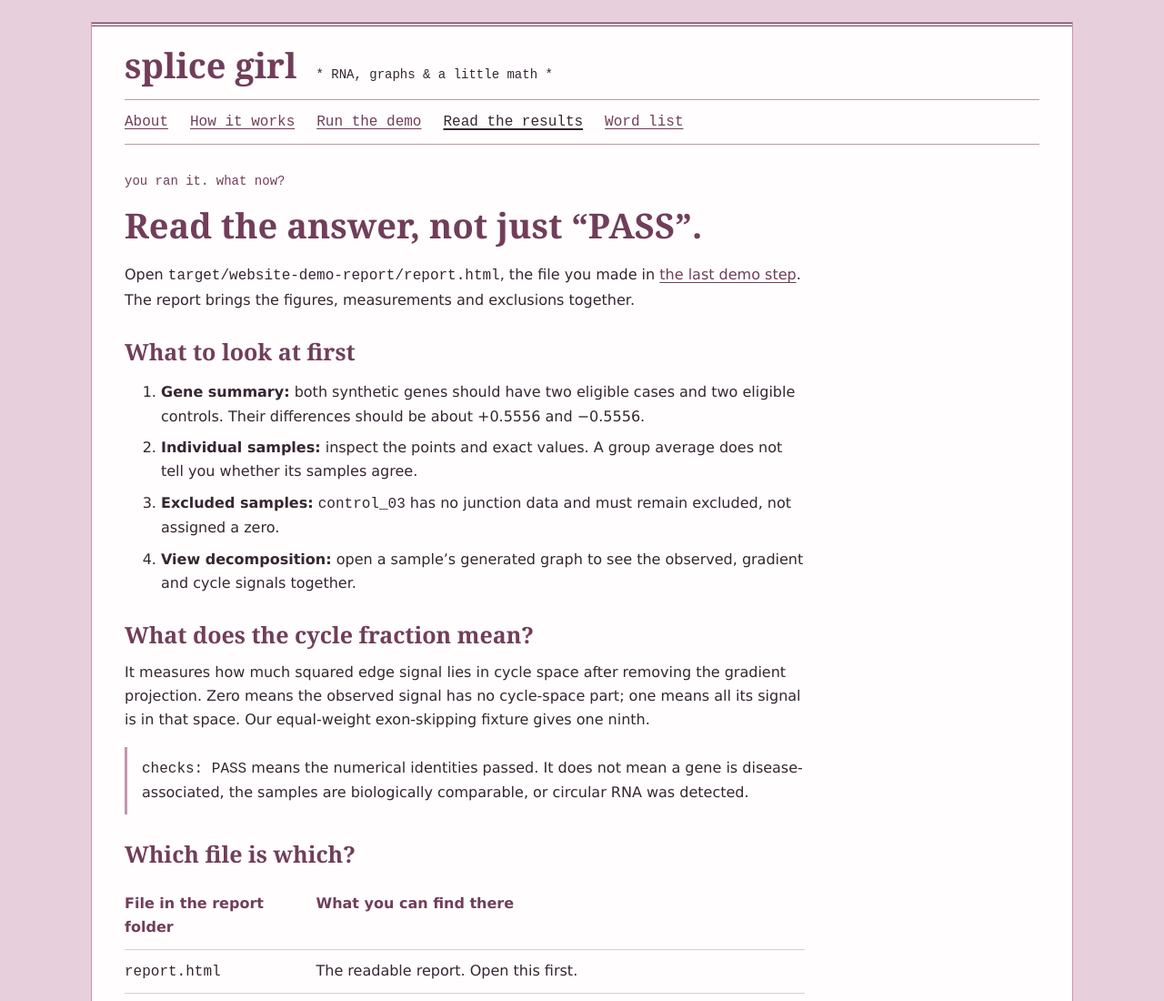
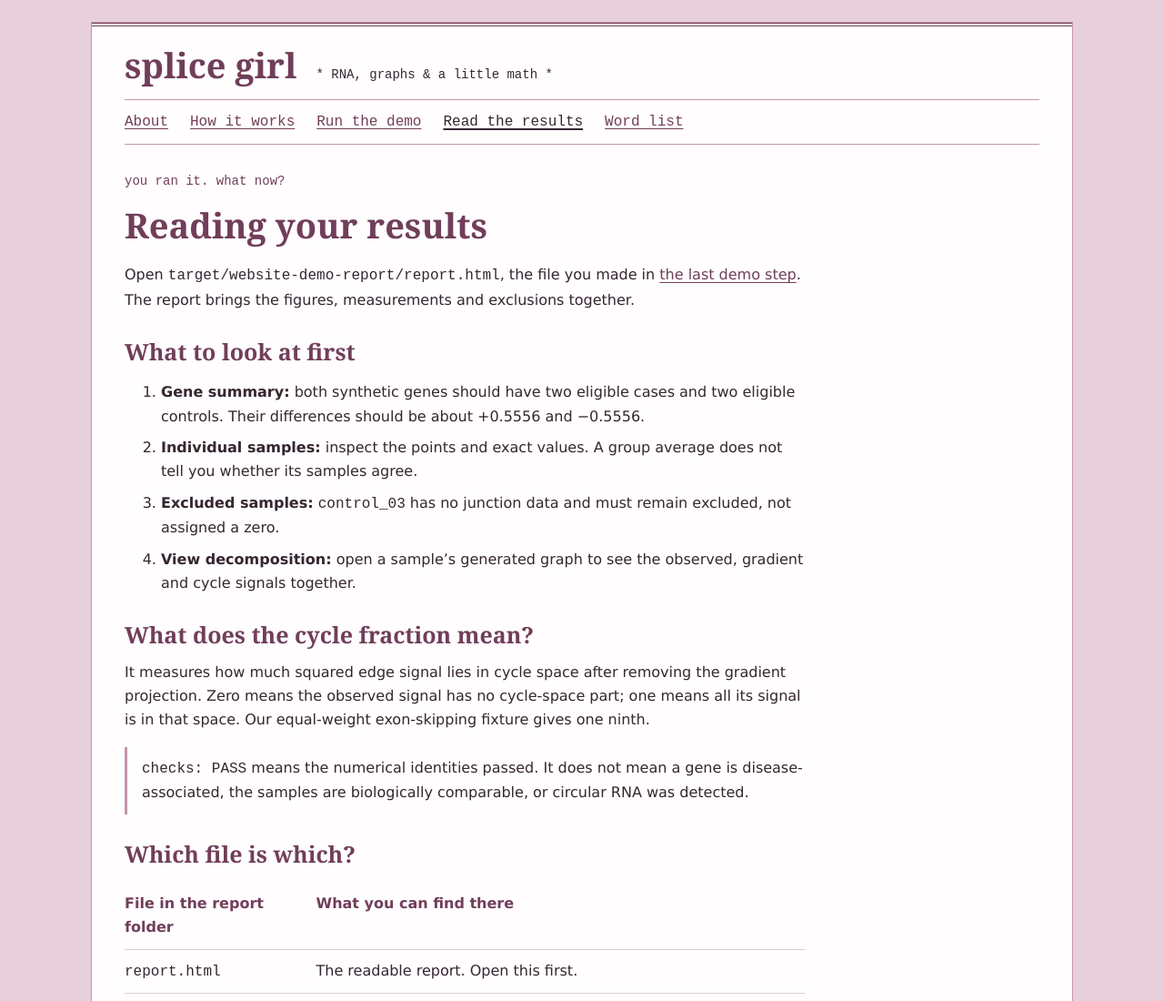
Before and after one commit to simransummermalik/TopologicalAnalysisofRNASplicinginEndometriosis, a plain HTML site: page website/results.html in a window 1280 px wide. Shown: the top 1100 px of the page at 91% size. Drawn offline with Linux system fonts and the light colour scheme.

Commit message:
last website changes

```diff
--- a/website/results.html
+++ b/website/results.html
@@ -16,7 +16,7 @@
     </header>
     <main id="content" class="text-page">
       <p class="eyebrow">you ran it. what now?</p>
-      <h1>Read the answer, not just “PASS”.</h1>
+      <h1>Reading your results</h1>
       <p>Open <code>target/website-demo-report/report.html</code>, the file you
         made in <a href="guide.html#report">the last demo step</a>. The report
         brings the figures, measurements and exclusions together.</p>
```
Also changed, not shown: 1 other file.
